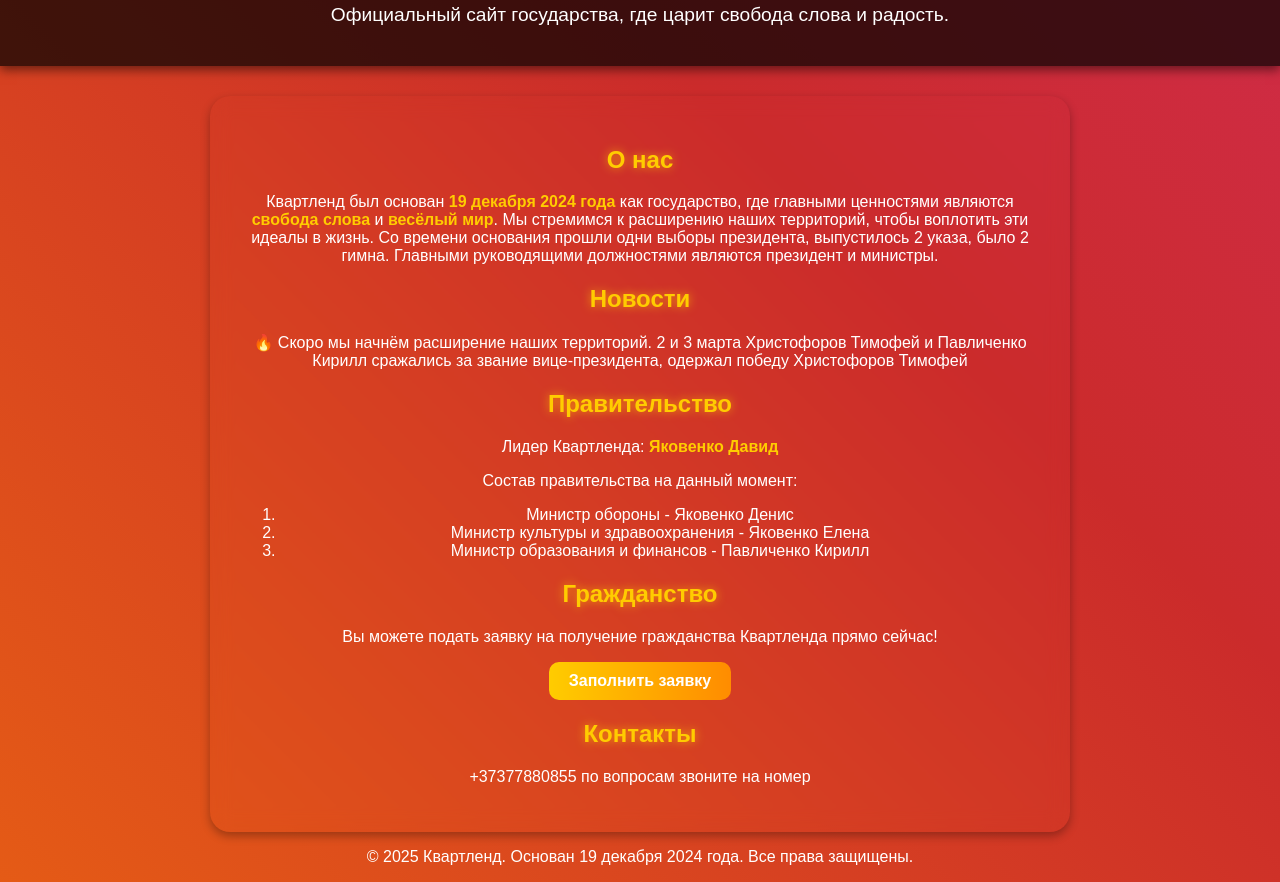
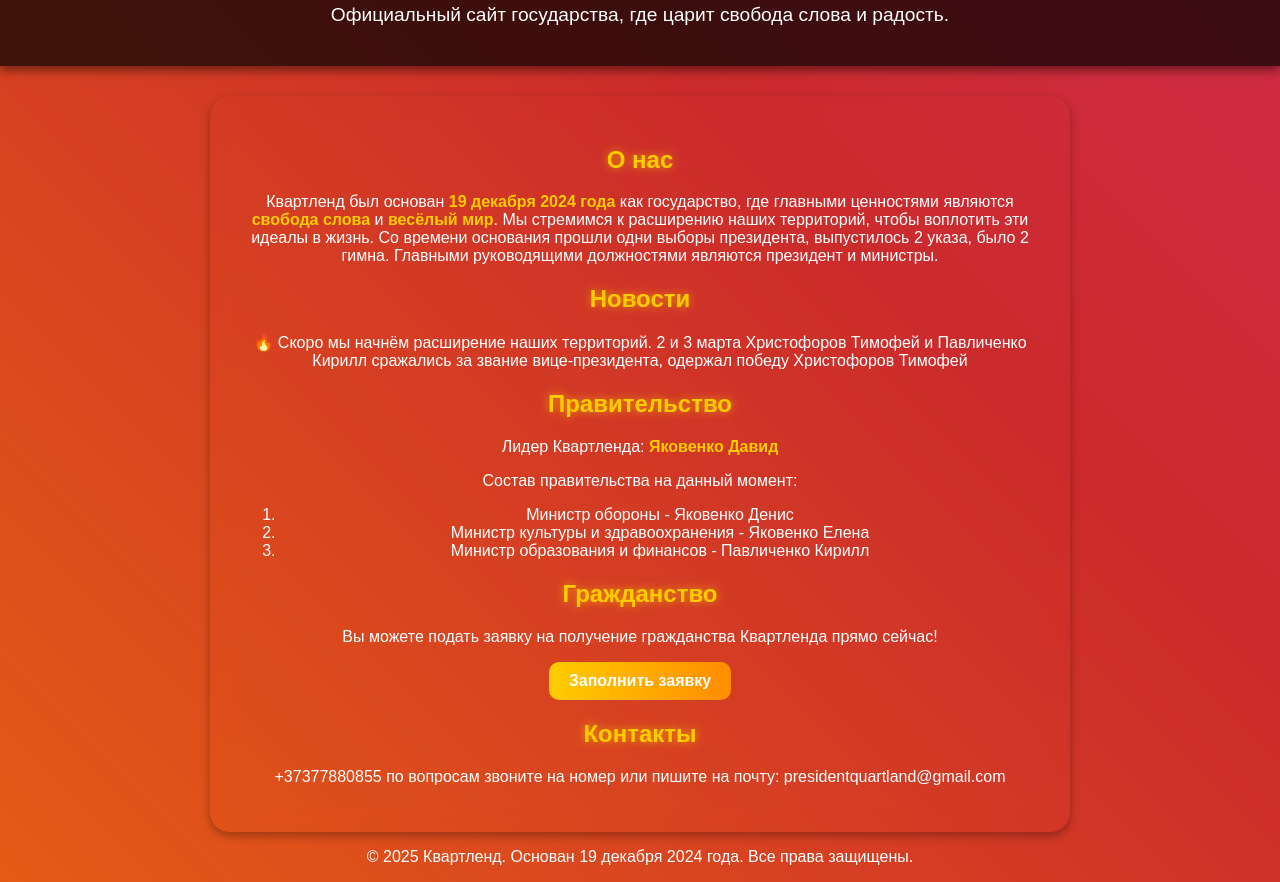
Before and after one commit to Quartland/Official-website-of-Quartland, a plain HTML site: page index.html in a window 1280 px wide. Shown: the part 111-993 px from the top of the page. Drawn offline with Linux system fonts and the light colour scheme.

Commit message:
Add files via upload

```diff
--- a/index.html
+++ b/index.html
@@ -46,7 +46,7 @@
 
     <section id="contact">
         <h2>Контакты</h2>
-        <p>+37377880855 по вопросам звоните на номер</p>
+        <p>+37377880855 по вопросам звоните на номер или пишите на почту: presidentquartland@gmail.com</p>
     </section>
 </div>
 
```
